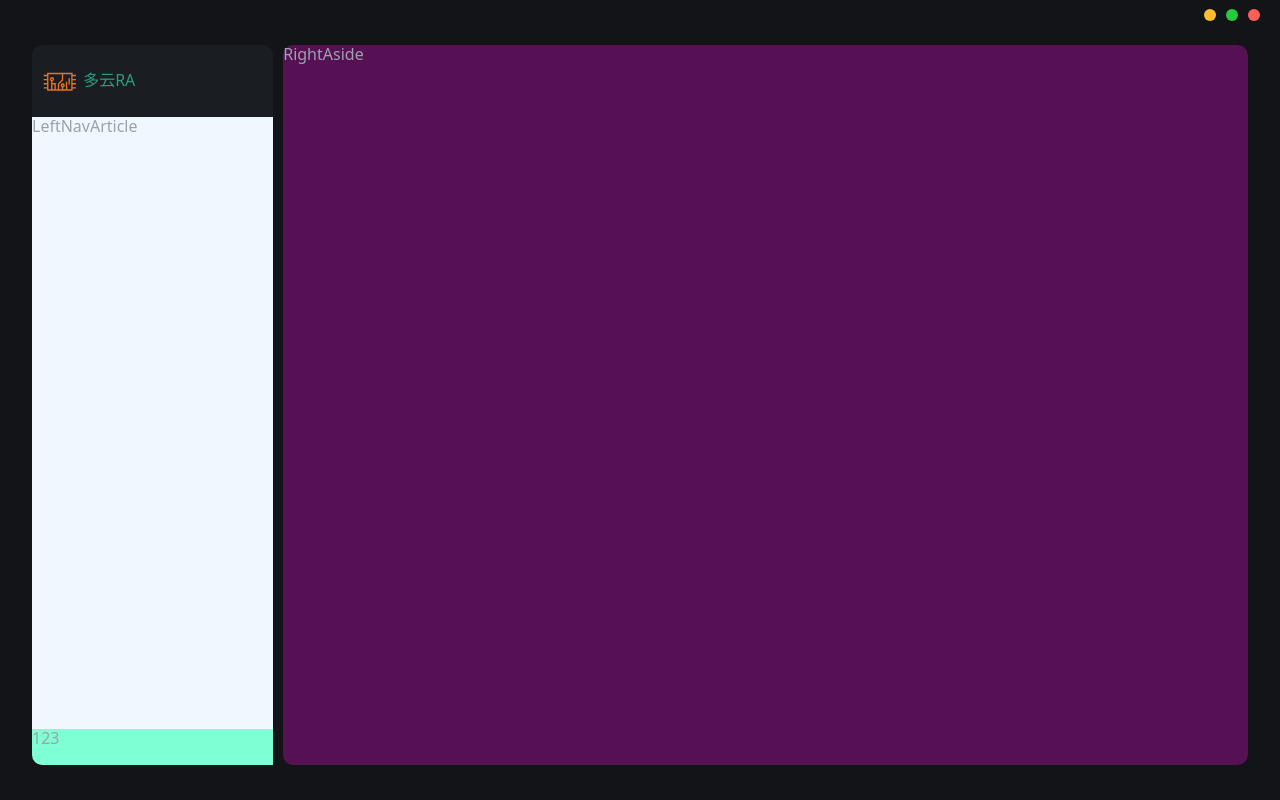
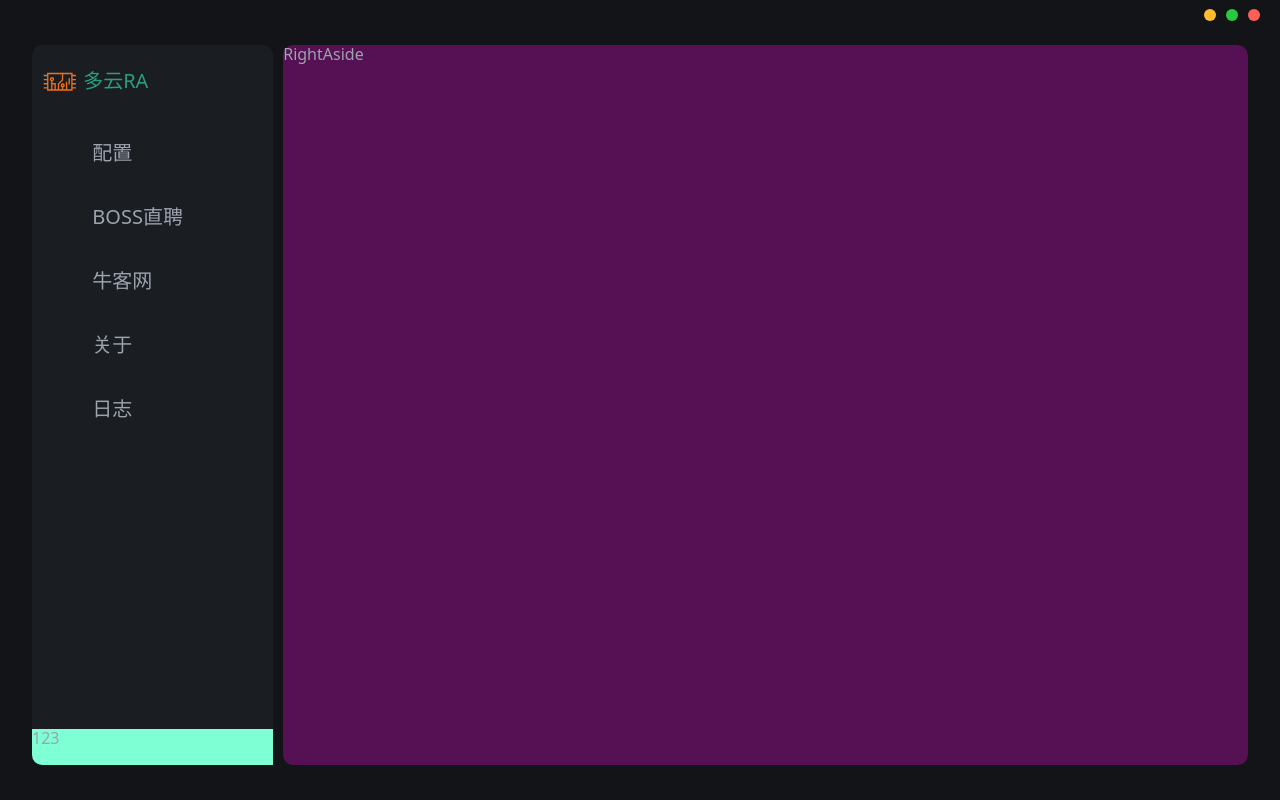
Before and after one commit to 518luck/resume-script, a React (Vite) app: page / in a window 1280 px wide. Built offline with nearby package versions, Linux system fonts and the light colour scheme.

Commit message:
nav暂时样式

```diff
--- a/src/ui/views/LeftNavArticle/index.module.scss
+++ b/src/ui/views/LeftNavArticle/index.module.scss
@@ -2,5 +2,25 @@
   flex: 17;
   width: 100%;
   height: 100%;
-  background-color: aliceblue;
+  display: flex;
+  flex-direction: column;
+  align-items: center;
+  .leftNavArticleItem {
+    width: 90%;
+    height: 7vh; // 使用视口高度，会随屏幕变化
+    color: #9ca2ae;
+    line-height: 7vh; // 保持与height一致
+    font-size: 2.5vh;
+    padding-left: 20%;
+    margin-top: 1vh;
+    cursor: pointer;
+    border-radius: 10px;
+    transition: all 0.2s ease;
+    &:hover {
+      color: #fff;
+      background-color: #2b9d7c;
+      text-shadow: 0 0 10px rgba(255, 255, 255, 0.8); // 文字发光效果
+      transform: scale(1.02);
+    }
+  }
 }
--- a/src/ui/views/LeftNavArticle/index.tsx
+++ b/src/ui/views/LeftNavArticle/index.tsx
@@ -1,6 +1,14 @@
 import styles from './index.module.scss'
 
 const LeftNavArticle = () => {
-  return <div className={styles.leftNavArticle}>LeftNavArticle</div>
+  return (
+    <div className={styles.leftNavArticle}>
+      <div className={styles.leftNavArticleItem}>配置</div>
+      <div className={styles.leftNavArticleItem}>BOSS直聘</div>
+      <div className={styles.leftNavArticleItem}>牛客网</div>
+      <div className={styles.leftNavArticleItem}>关于</div>
+      <div className={styles.leftNavArticleItem}>日志</div>
+    </div>
+  )
 }
 export default LeftNavArticle
--- a/src/ui/views/Logo/index.module.scss
+++ b/src/ui/views/Logo/index.module.scss
@@ -15,5 +15,7 @@
     color: #2b9d7c;
     margin-left: 5px;
     margin-bottom: 2px;
+    user-select: none;
+    font-size: 2.5vh;
   }
 }
```
